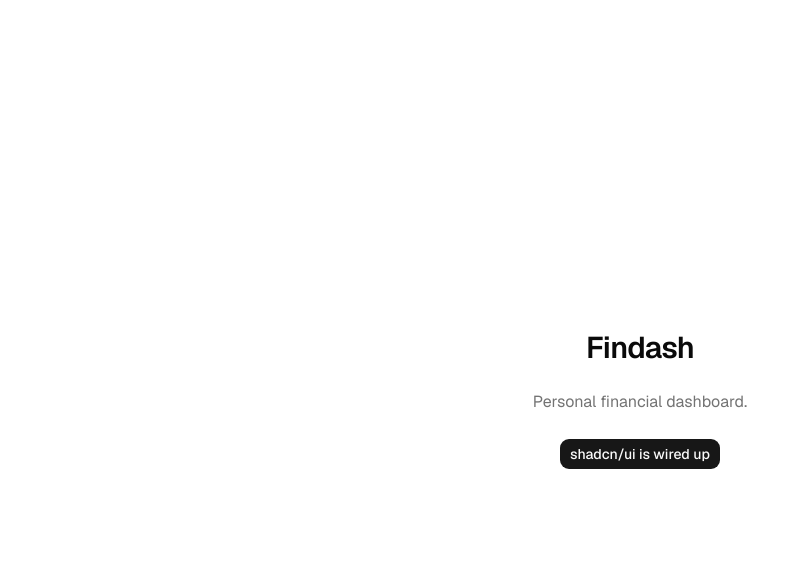
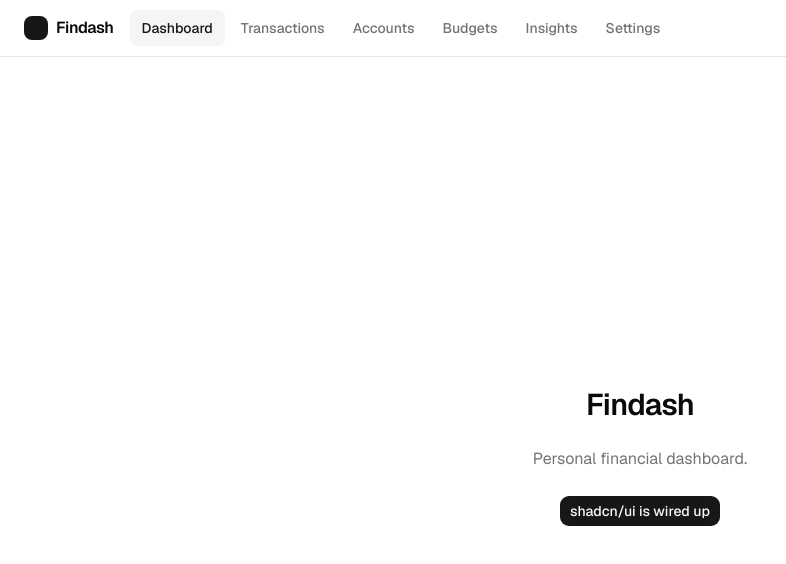
Before and after one commit to ingamartinez/personal-financial-dashboard, a Next.js app: page / in a window 1280 px wide. Shown: the top 564 px of the page, without its empty margins (0-786 px from the left). Built offline with nearby package versions, Linux system fonts and the light colour scheme.

Commit message:
feat(ui): app shell layout with header, nav, breadcrumbs (#2) (#24)

```diff
--- a/src/app/layout.tsx
+++ b/src/app/layout.tsx
@@ -1,6 +1,8 @@
 import type { Metadata } from "next";
 import { Geist, Geist_Mono } from "next/font/google";
 import "./globals.css";
+import { Header } from "@/components/layout/header";
+import { Breadcrumbs } from "@/components/layout/breadcrumbs";
 
 const geistSans = Geist({
   variable: "--font-geist-sans",
@@ -13,8 +15,8 @@ const geistMono = Geist_Mono({
 });
 
 export const metadata: Metadata = {
-  title: "Create Next App",
-  description: "Generated by create next app",
+  title: "Findash",
+  description: "Personal financial dashboard",
 };
 
 export default function RootLayout({
@@ -27,7 +29,11 @@ export default function RootLayout({
       lang="en"
       className={`${geistSans.variable} ${geistMono.variable} h-full antialiased`}
     >
-      <body className="min-h-full flex flex-col">{children}</body>
+      <body className="min-h-full flex flex-col">
+        <Header />
+        <Breadcrumbs />
+        <div className="flex flex-1 flex-col">{children}</div>
+      </body>
     </html>
   );
 }
--- /dev/null
+++ b/src/components/layout/breadcrumbs.tsx
@@ -0,0 +1,60 @@
+"use client";
+
+import Link from "next/link";
+import { usePathname } from "next/navigation";
+import { Fragment } from "react";
+import { NAV_ITEMS } from "./nav-items";
+
+const STATIC_LABELS: Record<string, string> = Object.fromEntries(
+  NAV_ITEMS.filter((i) => i.href !== "/").map((i) => [i.href.slice(1), i.label])
+);
+
+function humanize(segment: string): string {
+  const decoded = decodeURIComponent(segment).replace(/[-_]/g, " ");
+  return decoded.charAt(0).toUpperCase() + decoded.slice(1);
+}
+
+export function Breadcrumbs() {
+  const pathname = usePathname();
+  if (pathname === "/") return null;
+
+  const segments = pathname.split("/").filter(Boolean);
+  const crumbs = segments.map((seg, i) => {
+    const href = "/" + segments.slice(0, i + 1).join("/");
+    const label = STATIC_LABELS[seg] ?? humanize(seg);
+    return { href, label, isLast: i === segments.length - 1 };
+  });
+
+  return (
+    <nav
+      aria-label="Breadcrumb"
+      className="mx-auto w-full max-w-7xl px-4 pt-4 sm:px-6"
+    >
+      <ol className="flex flex-wrap items-center gap-1.5 text-sm text-muted-foreground">
+        <li>
+          <Link href="/" className="hover:text-foreground">
+            Dashboard
+          </Link>
+        </li>
+        {crumbs.map((c) => (
+          <Fragment key={c.href}>
+            <li aria-hidden className="text-muted-foreground/50">
+              /
+            </li>
+            <li>
+              {c.isLast ? (
+                <span className="font-medium text-foreground" aria-current="page">
+                  {c.label}
+                </span>
+              ) : (
+                <Link href={c.href} className="hover:text-foreground">
+                  {c.label}
+                </Link>
+              )}
+            </li>
+          </Fragment>
+        ))}
+      </ol>
+    </nav>
+  );
+}
--- /dev/null
+++ b/src/components/layout/header.tsx
@@ -0,0 +1,51 @@
+"use client";
+
+import { useState } from "react";
+import Link from "next/link";
+import { MenuIcon } from "lucide-react";
+import { Button } from "@/components/ui/button";
+import {
+  Sheet,
+  SheetContent,
+  SheetHeader,
+  SheetTitle,
+  SheetTrigger,
+} from "@/components/ui/sheet";
+import { Nav } from "./nav";
+
+export function Header() {
+  const [open, setOpen] = useState(false);
+
+  return (
+    <header className="sticky top-0 z-40 border-b bg-background/95 backdrop-blur supports-[backdrop-filter]:bg-background/60">
+      <div className="mx-auto flex h-14 w-full max-w-7xl items-center gap-4 px-4 sm:px-6">
+        <Link href="/" className="flex items-center gap-2 font-semibold tracking-tight">
+          <span className="inline-block size-6 rounded-md bg-primary" aria-hidden />
+          <span>Findash</span>
+        </Link>
+
+        <div className="hidden flex-1 md:flex">
+          <Nav orientation="horizontal" />
+        </div>
+
+        <div className="ml-auto md:hidden">
+          <Sheet open={open} onOpenChange={setOpen}>
+            <SheetTrigger asChild>
+              <Button variant="ghost" size="icon" aria-label="Open menu">
+                <MenuIcon className="size-5" />
+              </Button>
+            </SheetTrigger>
+            <SheetContent side="left" className="w-64 p-0">
+              <SheetHeader className="border-b">
+                <SheetTitle>Menu</SheetTitle>
+              </SheetHeader>
+              <div className="p-3">
+                <Nav orientation="vertical" onNavigate={() => setOpen(false)} />
+              </div>
+            </SheetContent>
+          </Sheet>
+        </div>
+      </div>
+    </header>
+  );
+}
--- /dev/null
+++ b/src/components/layout/nav-items.ts
@@ -0,0 +1,18 @@
+export type NavItem = {
+  href: string;
+  label: string;
+};
+
+export const NAV_ITEMS: NavItem[] = [
+  { href: "/", label: "Dashboard" },
+  { href: "/transactions", label: "Transactions" },
+  { href: "/accounts", label: "Accounts" },
+  { href: "/budgets", label: "Budgets" },
+  { href: "/insights", label: "Insights" },
+  { href: "/settings", label: "Settings" },
+];
+
+export function isActive(pathname: string, href: string): boolean {
+  if (href === "/") return pathname === "/";
+  return pathname === href || pathname.startsWith(`${href}/`);
+}
--- /dev/null
+++ b/src/components/layout/nav.tsx
@@ -0,0 +1,45 @@
+"use client";
+
+import Link from "next/link";
+import { usePathname } from "next/navigation";
+import { cn } from "@/lib/utils";
+import { NAV_ITEMS, isActive } from "./nav-items";
+
+type NavProps = {
+  orientation?: "horizontal" | "vertical";
+  onNavigate?: () => void;
+};
+
+export function Nav({ orientation = "horizontal", onNavigate }: NavProps) {
+  const pathname = usePathname();
+
+  return (
+    <nav
+      className={cn(
+        "flex gap-1",
+        orientation === "horizontal" ? "flex-row items-center" : "flex-col"
+      )}
+    >
+      {NAV_ITEMS.map((item) => {
+        const active = isActive(pathname, item.href);
+        return (
+          <Link
+            key={item.href}
+            href={item.href}
+            onClick={onNavigate}
+            aria-current={active ? "page" : undefined}
+            className={cn(
+              "rounded-md px-3 py-2 text-sm font-medium transition-colors",
+              "hover:bg-accent hover:text-accent-foreground",
+              active
+                ? "bg-accent text-accent-foreground"
+                : "text-muted-foreground"
+            )}
+          >
+            {item.label}
+          </Link>
+        );
+      })}
+    </nav>
+  );
+}
```
